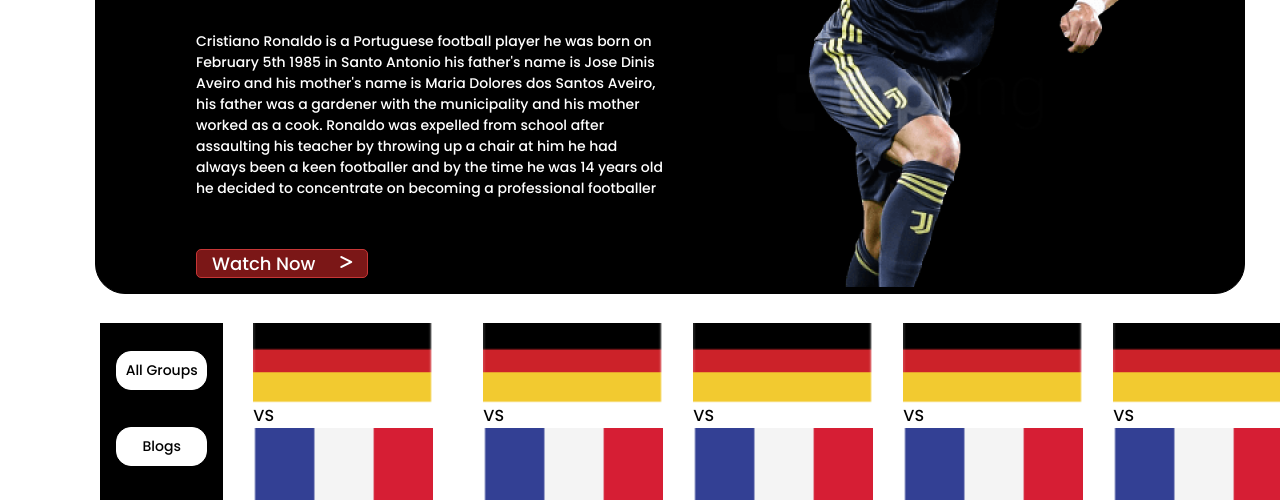
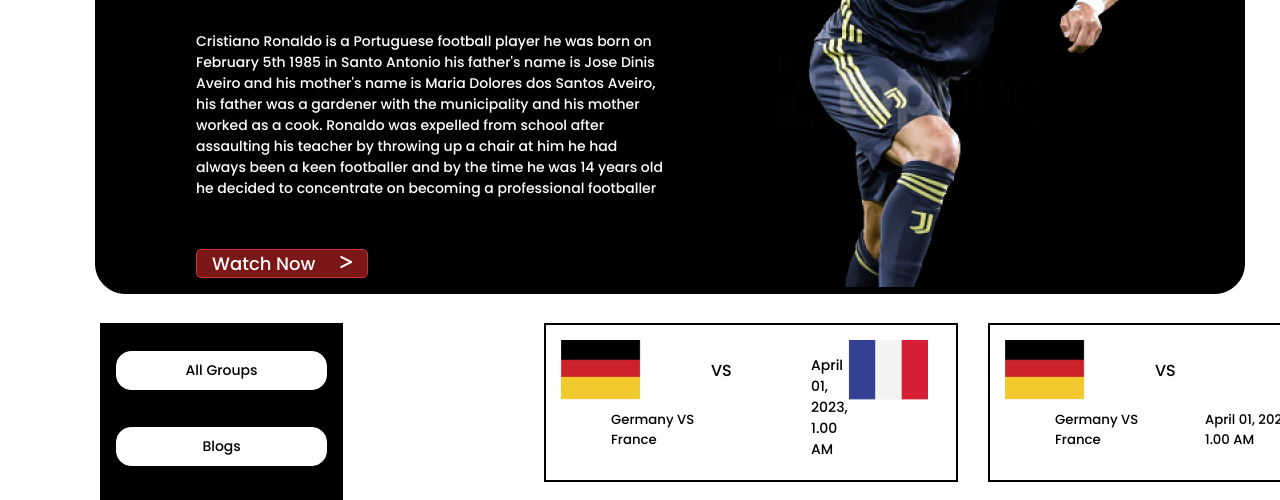
Before and after one commit to Ratulislamsatu/second-assignment, a plain HTML site: page another-index.html in a window 1280 px wide. Shown: the part 286-786 px from the top of the page. Drawn offline with Linux system fonts and the light colour scheme.

Commit message:
second website commit

```diff
--- a/another-index.html
+++ b/another-index.html
@@ -67,8 +67,8 @@
                         <img class="summary" src="assets/Flag.png" alt="">
 
 
-                        <h5>Germany VS France</h5>
-                        <h5>April 01, 2023, 1.00 AM</h5>
+                        <h5>Germany VS France </h5>
+                        <p>April 01, 2023, 1.00 AM</p>
                     </div>
                 </div>
             </div>
--- a/matchstyle.css
+++ b/matchstyle.css
@@ -8,7 +8,7 @@
 
 body {
     font-family: 'Poppins', sans-serif;
-    overflow: none;
+    overflow: scroll none;
 }
 
 .container {
@@ -47,6 +47,7 @@ h1 {
 }
 
 p {
+    display: block;
     font-size: 14px;
     font-weight: 400;
     margin-left: 100px;
@@ -77,16 +78,15 @@ p {
 
 /* main */
 
-.icon-article {
-    display: flex;
-    flex-direction: row;
-    gap: 190px;
-}
+
 
 h5 {
+    display: inline;
+    margin-left: 50px;
+    margin-top: 10px;
+    align-items: baseline;
+    font-weight: 400;
 
-    font-weight: 400;
-    display: block;
     width: 100px;
     margin-bottom: 15px;
 }
@@ -102,17 +102,27 @@ span {
 }
 
 .summary {
-    width: 180px;
-    height: 80px;
-    display: flex;
-    flex-direction: row;
+    width: 80px;
+    height: 60px;
     grid-row-gap: 50px;
 }
 
+.articles {
+    border: 2px solid black;
+    display: grid;
+    grid-template-columns: repeat(3, 1fr);
+    align-items: center;
+    border-width: 100%;
+    padding: 15px;
+
+
+}
+
 .blogs {
-    display: flex;
-    flex-direction: row;
+    display: grid;
+    grid-template-columns: repeat(3, 1fr);
     gap: 30px;
+
 }
 
 main {
@@ -121,8 +131,6 @@ main {
 }
 
 .players {
-    display: grid;
-    grid-template-columns: repeat(3, 1fr);
     gap: 10px;
 }
 
--- a/style.css
+++ b/style.css
@@ -205,9 +205,7 @@ main {
 
 
 
-.links ul {
-    display: flex;
-}
+
 
 .quick-iteams {
     list-style: none;
```
